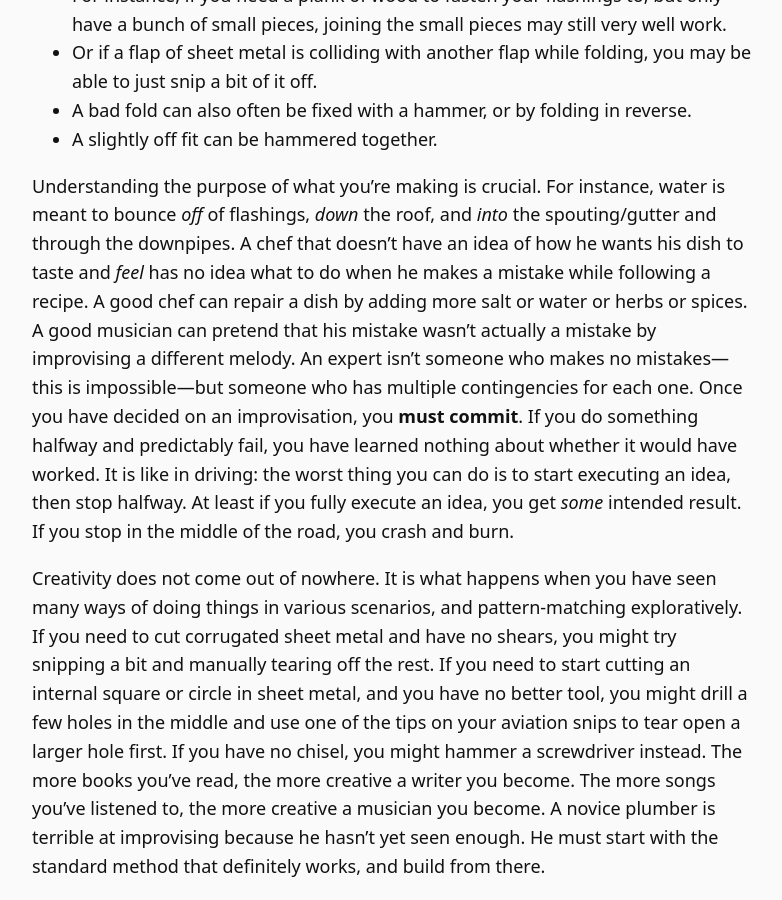
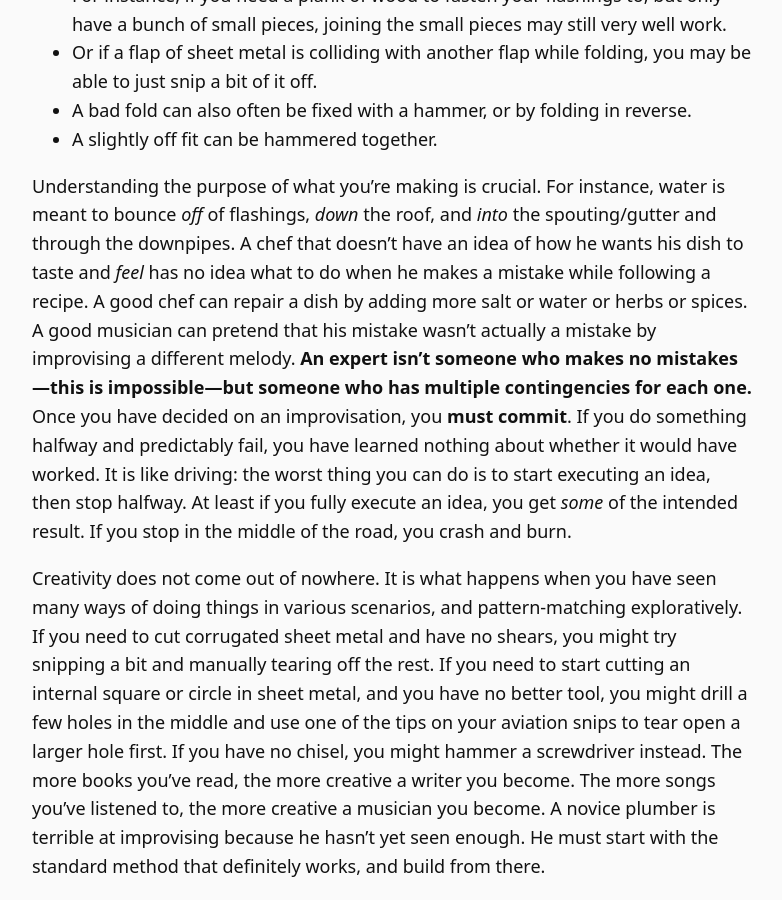
Before and after one commit to JakeHPark/jakehpark.github.io, a Jekyll site: the page built from _essays/Skill Acquisition in Plumbing.md, in a window 1280 px wide and 900 px high, scrolled down 10192 px. Shown: the whole window, without its empty margins (248-1030 px from the left). Built offline with Jekyll 4.4.1, drawn with Linux system fonts in a browser that asks for light colours.

Commit message:
Update Skill Acquisition in Plumbing.md

```diff
--- a/_essays/Skill Acquisition in Plumbing.md
+++ b/_essays/Skill Acquisition in Plumbing.md
@@ -151,7 +151,7 @@ Most "overthinking" is actually a problem of not knowing *which* constraints are
 - A bad fold can also often be fixed with a hammer, or by folding in reverse.
 - A slightly off fit can be hammered together.
 
-Understanding the purpose of what you're making is crucial. For instance, water is meant to bounce *off* of flashings, *down* the roof, and *into* the spouting/gutter and through the downpipes. A chef that doesn't have an idea of how he wants his dish to taste and *feel* has no idea what to do when he makes a mistake while following a recipe. A good chef can repair a dish by adding more salt or water or herbs or spices. A good musician can pretend that his mistake wasn't actually a mistake by improvising a different melody. An expert isn't someone who makes no mistakes—this is impossible—but someone who has multiple contingencies for each one. Once you have decided on an improvisation, you **must commit**. If you do something halfway and predictably fail, you have learned nothing about whether it would have worked. It is like in driving: the worst thing you can do is to start executing an idea, then stop halfway. At least if you fully execute an idea, you get *some* intended result. If you stop in the middle of the road, you crash and burn.
+Understanding the purpose of what you're making is crucial. For instance, water is meant to bounce *off* of flashings, *down* the roof, and *into* the spouting/gutter and through the downpipes. A chef that doesn't have an idea of how he wants his dish to taste and *feel* has no idea what to do when he makes a mistake while following a recipe. A good chef can repair a dish by adding more salt or water or herbs or spices. A good musician can pretend that his mistake wasn't actually a mistake by improvising a different melody. **An expert isn't someone who makes no mistakes—this is impossible—but someone who has multiple contingencies for each one.** Once you have decided on an improvisation, you **must commit**. If you do something halfway and predictably fail, you have learned nothing about whether it would have worked. It is like driving: the worst thing you can do is to start executing an idea, then stop halfway. At least if you fully execute an idea, you get *some* of the intended result. If you stop in the middle of the road, you crash and burn.
 
 Creativity does not come out of nowhere. It is what happens when you have seen many ways of doing things in various scenarios, and pattern-matching exploratively. If you need to cut corrugated sheet metal and have no shears, you might try snipping a bit and manually tearing off the rest. If you need to start cutting an internal square or circle in sheet metal, and you have no better tool, you might drill a few holes in the middle and use one of the tips on your aviation snips to tear open a larger hole first. If you have no chisel, you might hammer a screwdriver instead. The more books you've read, the more creative a writer you become. The more songs you've listened to, the more creative a musician you become. A novice plumber is terrible at improvising because he hasn't yet seen enough. He must start with the standard method that definitely works, and build from there.
 
```
